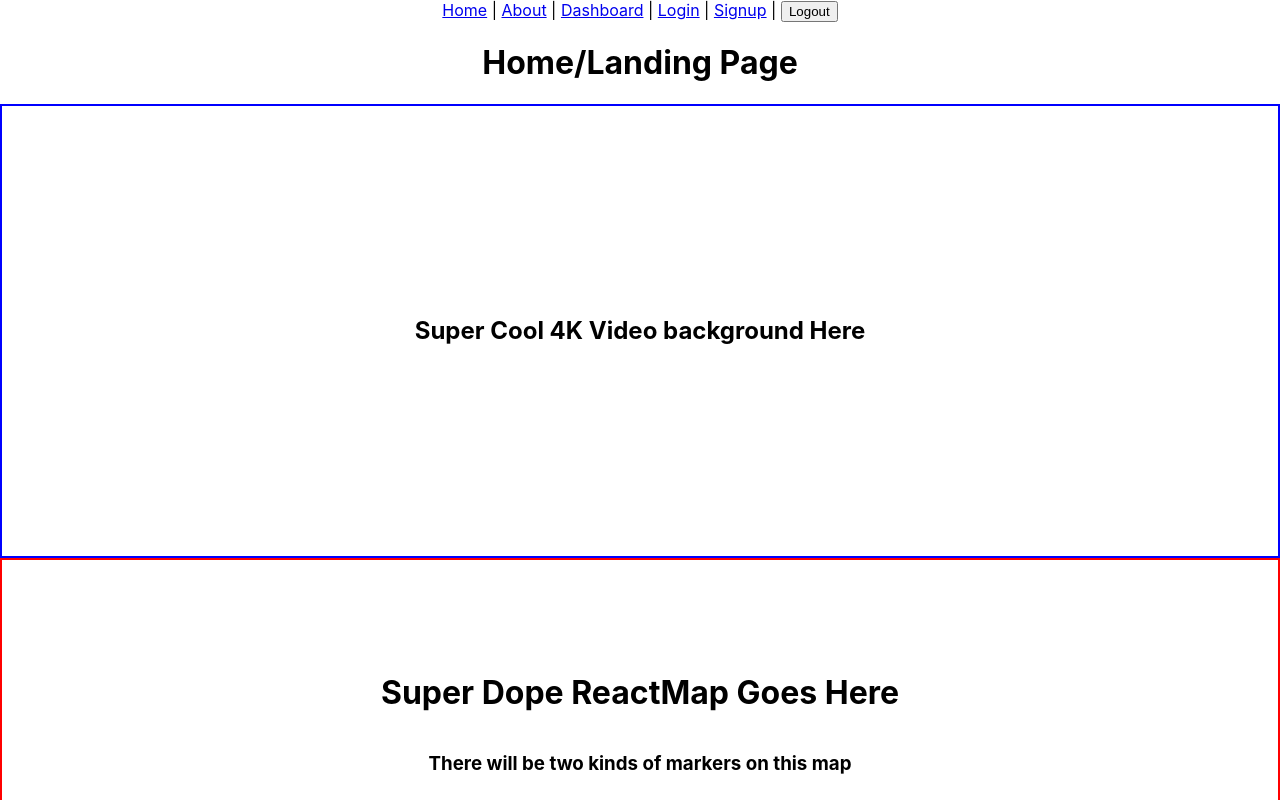
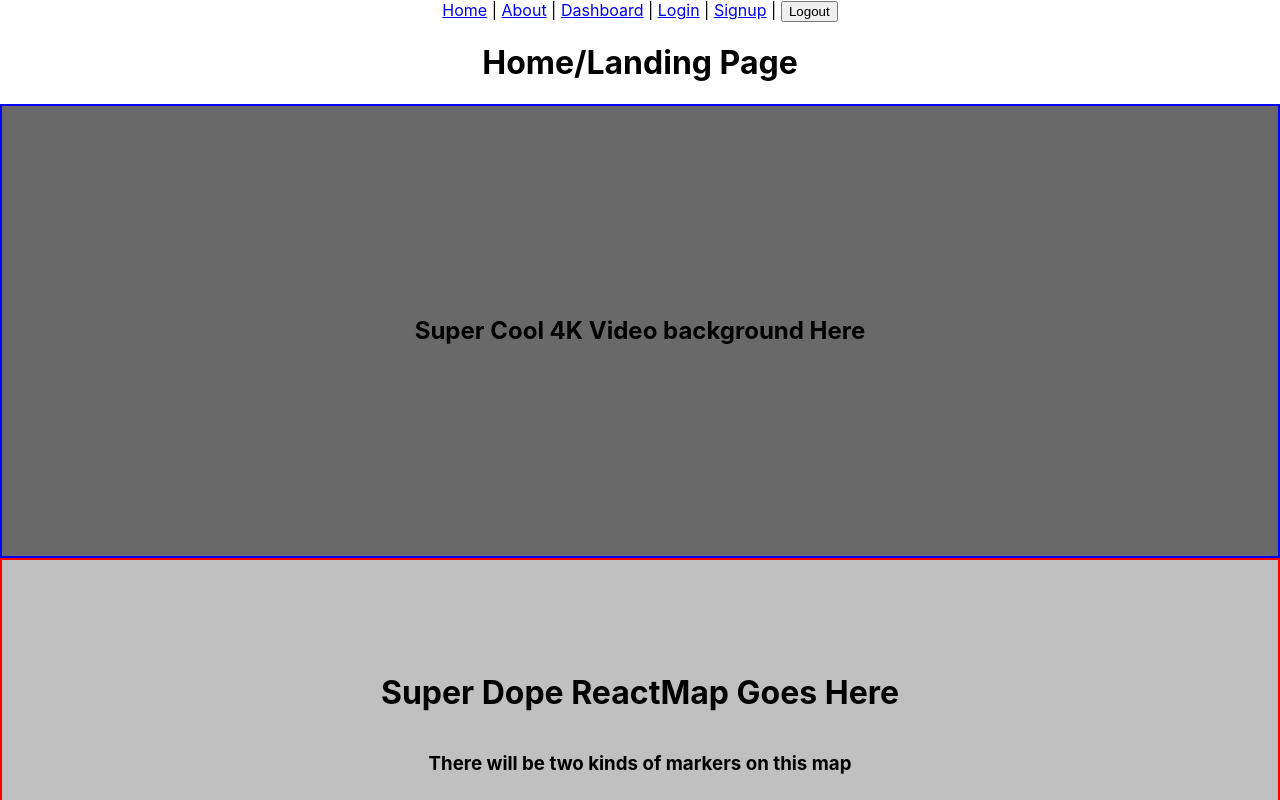
Before and after one commit to hire-lambda-grads/front-end, a React (Create React App) app: page / in a window 1280 px wide. Shown: the top 800 px of the page. Built offline with nearby package versions, Linux system fonts and the light colour scheme.

Commit message:
Adds background color to sections in <Home /> for contrasting effect

```diff
--- a/src/App.css
+++ b/src/App.css
@@ -33,6 +33,7 @@
 }
 
 .ReactMap, .bg-video, .footer {
+  background-color: silver;
   display: flex;
   flex-direction: column;
   justify-content: center;
@@ -44,6 +45,7 @@
 
 .bg-video {
   border: 2px solid blue;
+  background-color: dimgray;
 }
 
 .footer {
--- a/src/components/about/About.js
+++ b/src/components/about/About.js
@@ -4,7 +4,7 @@ const About = () => {
     return(
         <div>
             <h1>Interactive About Us Page Goes Here</h1>
-            <h2>Social Cards for Each Team Member Goes Here</h2>
+            <h2>Social Cards for Each Team Member Appear Here</h2>
         </div>
     );
 }
```
